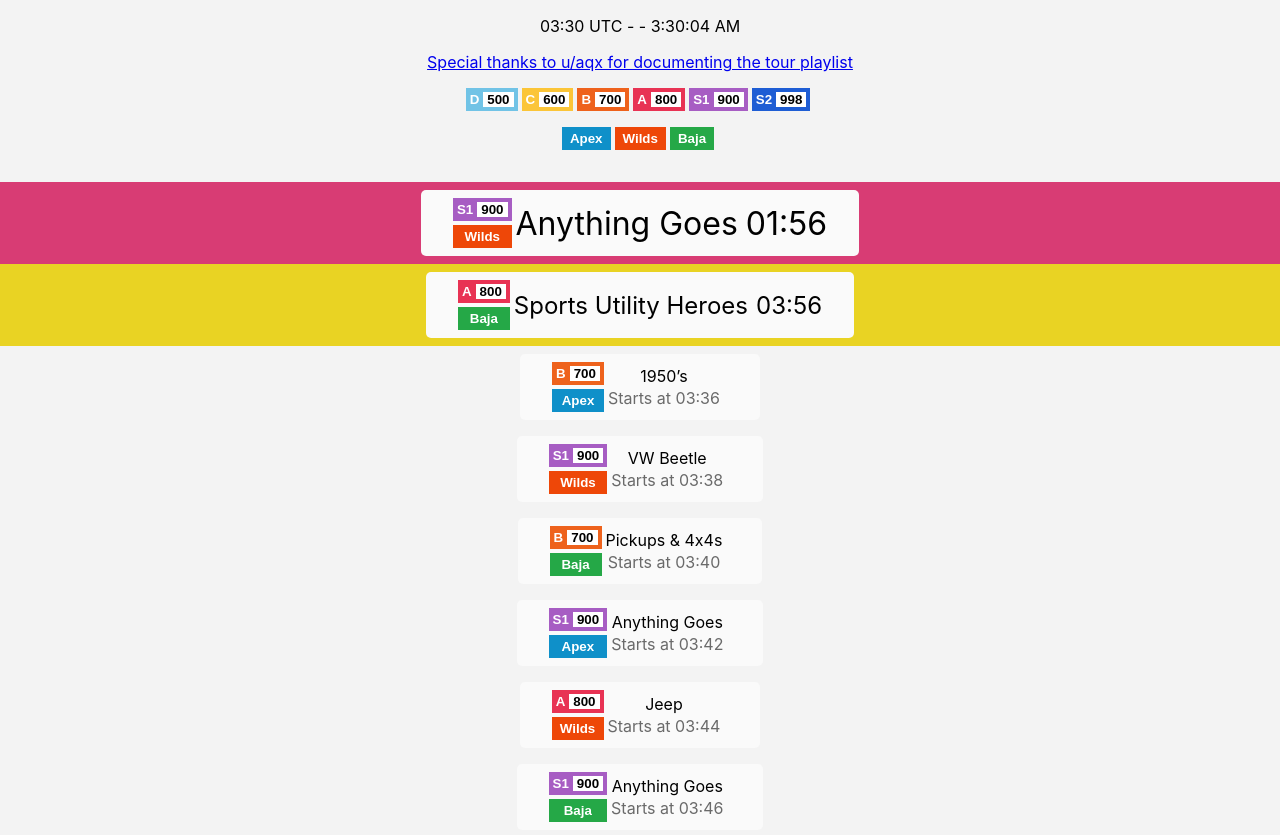
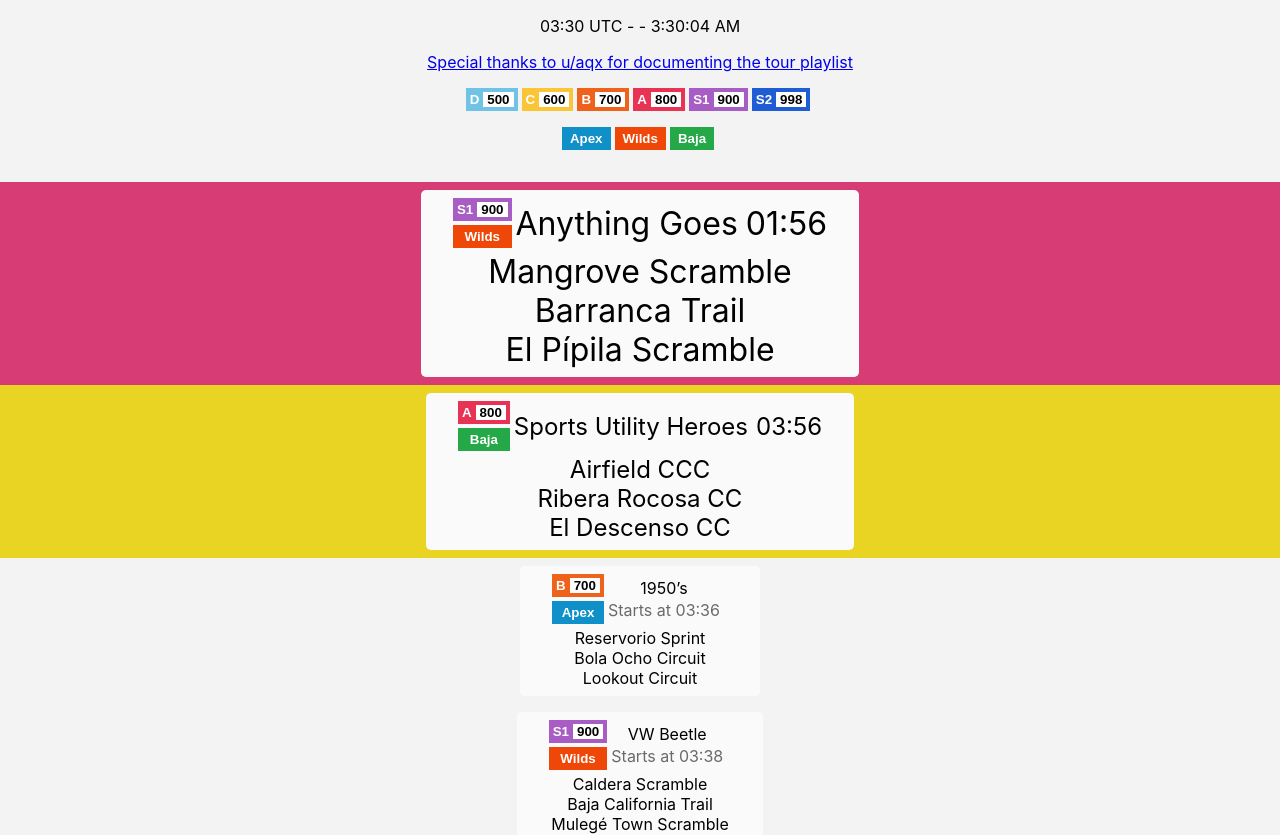
Before and after one commit to robbyronk/tour-playlist, a React (Create React App) app: page / in a window 1280 px wide. Shown: the top 835 px of the page. Built offline with nearby package versions, Linux system fonts and the light colour scheme.

Commit message:
List tracks on each tour

```diff
--- a/src/Tour.js
+++ b/src/Tour.js
@@ -32,7 +32,8 @@ export function Tour({tour, setRaces, setClasses}) {
     <div className='tour flex-center'>
       <div style={{
         display: 'flex',
-        alignItems: "center"
+        alignItems: "center",
+        marginBottom: '0.25rem'
       }}>
         <div className='class-race'>
           <ClassButton cls={tour.cls} pi={tour.pi} onClick={() => setClasses([tour.cls])}/>
@@ -44,6 +45,7 @@ export function Tour({tour, setRaces, setClasses}) {
         </div>
         <TimeLeft seconds={tour.secondsUntil} />
       </div>
+      {tour.tracks.map(track => <span>{track}</span>)}
     </div>
   </div>;
 }
```
